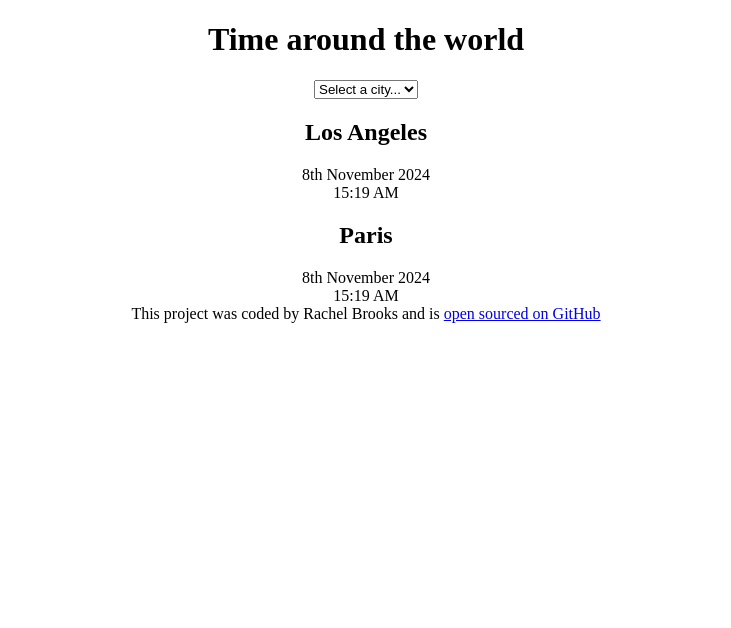
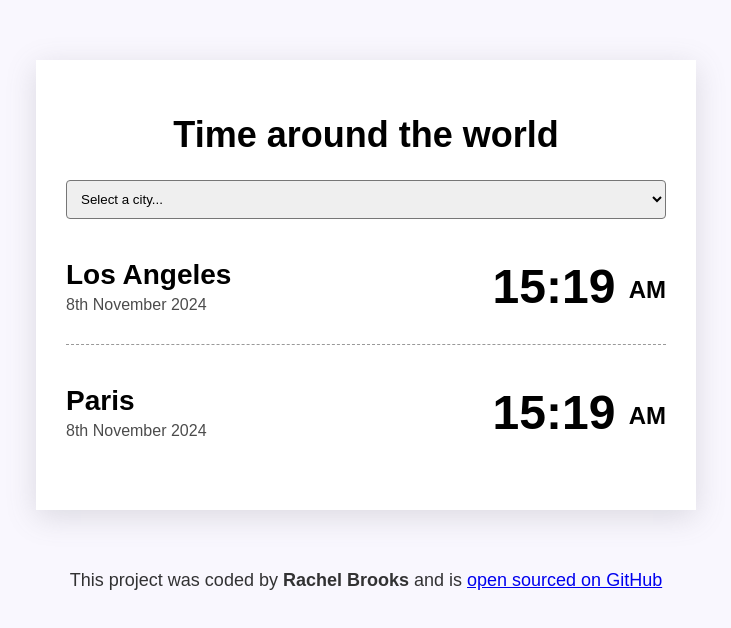
Before and after one commit to RacheyB94/world-clock, a plain HTML site: page index.html in a window 1280 px wide. Shown: the whole page, without its empty margins (274-1005 px from the left). Drawn offline with Linux system fonts and the light colour scheme; a script that the page names is missing.

Commit message:
Added basic css

```diff
--- a/css/style.css
+++ b/css/style.css
@@ -1,3 +1,53 @@
 body {
+  background-color: #f9f7fe;
+  font-family: sans-serif;
+}
+h1 {
   text-align: center;
+  font-family: sans-serif;
+  font-size: 36px;
 }
+h2 {
+  margin: 0 0 5px;
+  font-size: 28px;
+}
+select {
+  display: block;
+  width: 100%;
+  border-radius: 4px;
+  padding: 10px;
+}
+.container {
+  max-width: 600px;
+  margin: 60px auto;
+  background: white;
+  padding: 30px;
+  box-shadow: rgba(100, 100, 111, 0.2) 0px 7px 29px 0px;
+}
+.city {
+  display: flex;
+  margin: 10px 0;
+  justify-content: space-between;
+  padding: 30px 0;
+  border-bottom: 1px dashed rgba(0, 0, 0, 0.4);
+}
+.city:last-child {
+  border: none;
+}
+.date {
+  opacity: 0.7;
+}
+.time {
+  font-size: 48px;
+  font-weight: bold;
+}
+.time small {
+  font-size: 24px;
+  line-height: 36px;
+  vertical-align: middle;
+}
+footer {
+  text-align: center;
+  font-size: 18px;
+  color: rgba(0, 0, 0, 0.8);
+}
--- a/index.html
+++ b/index.html
@@ -15,17 +15,23 @@
         <option value="">New York</option>
         <option value="">Auckland</option>
       </select>
-      <div class="city"></div>
-      <h2>Los Angeles</h2>
-      <div class="date">8th November 2024</div>
-      <div class="time">15:19 AM</div>
+      <div class="city">
+        <div>
+          <h2>Los Angeles</h2>
+          <div class="date">8th November 2024</div>
+        </div>
+        <div class="time">15:19 <small>AM</small></div>
+      </div>
+      <div class="city">
+        <div>
+          <h2>Paris</h2>
+          <div class="date">8th November 2024</div>
+        </div>
+        <div class="time">15:19 <small>AM</small></div>
+      </div>
     </div>
-    <div class="city"></div>
-    <h2>Paris</h2>
-    <div class="date">8th November 2024</div>
-    <div class="time">15:19 AM</div>
     <footer>
-      This project was coded by Rachel Brooks and is
+      This project was coded by <strong>Rachel Brooks</strong> and is
       <a href="https://github.com/RacheyB94/world-clock"
         >open sourced on GitHub</a
       >
```
